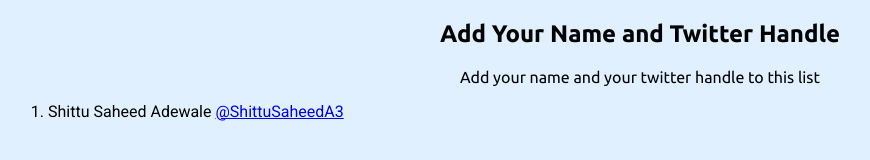
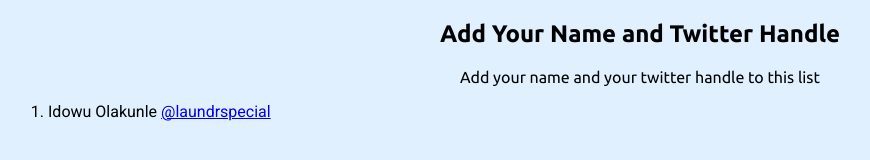
Before and after one commit to adewale2018/contributing_to_open_source, a plain HTML site: page index.html in a window 1280 px wide. Shown: the whole page, without its empty margins (0-870 px from the left). Drawn offline with Linux system fonts and the light colour scheme.

Commit message:
changed name

```diff
--- a/index.html
+++ b/index.html
@@ -13,7 +13,7 @@
     <h1>Add Your Name and Twitter Handle</h1>
     <p>Add your name and your twitter handle to this list</p>
       <ol>
-        <li>Shittu Saheed Adewale  <a href="https://twitter.com/ShittuSaheedA3" target="_blank">@ShittuSaheedA3</a></li>
+        <li>Idowu Olakunle  <a href="https://twitter.com/laundrspecial" target="_blank">@laundrspecial</a></li>
       </ol>
 
   </section>
```
